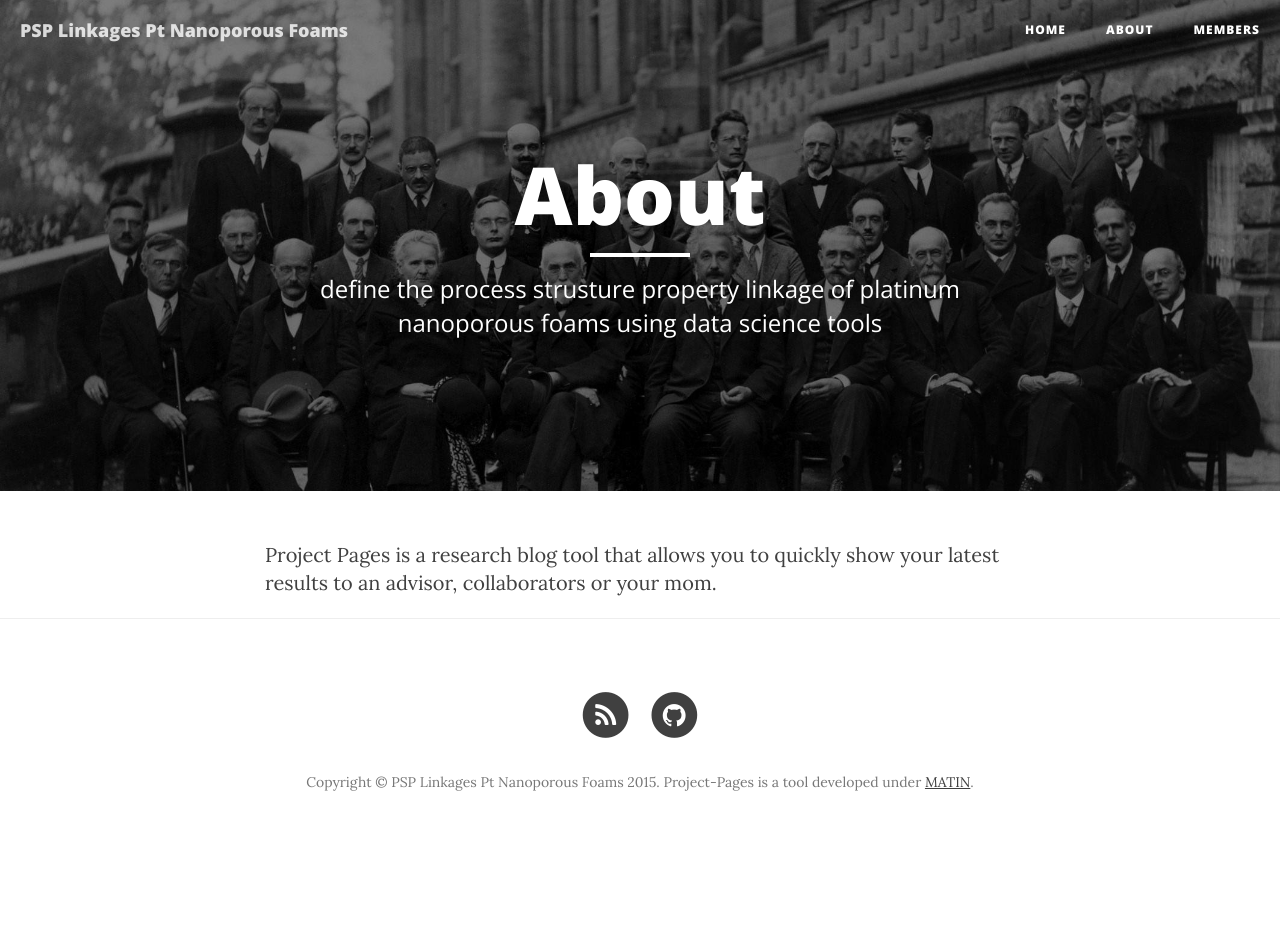
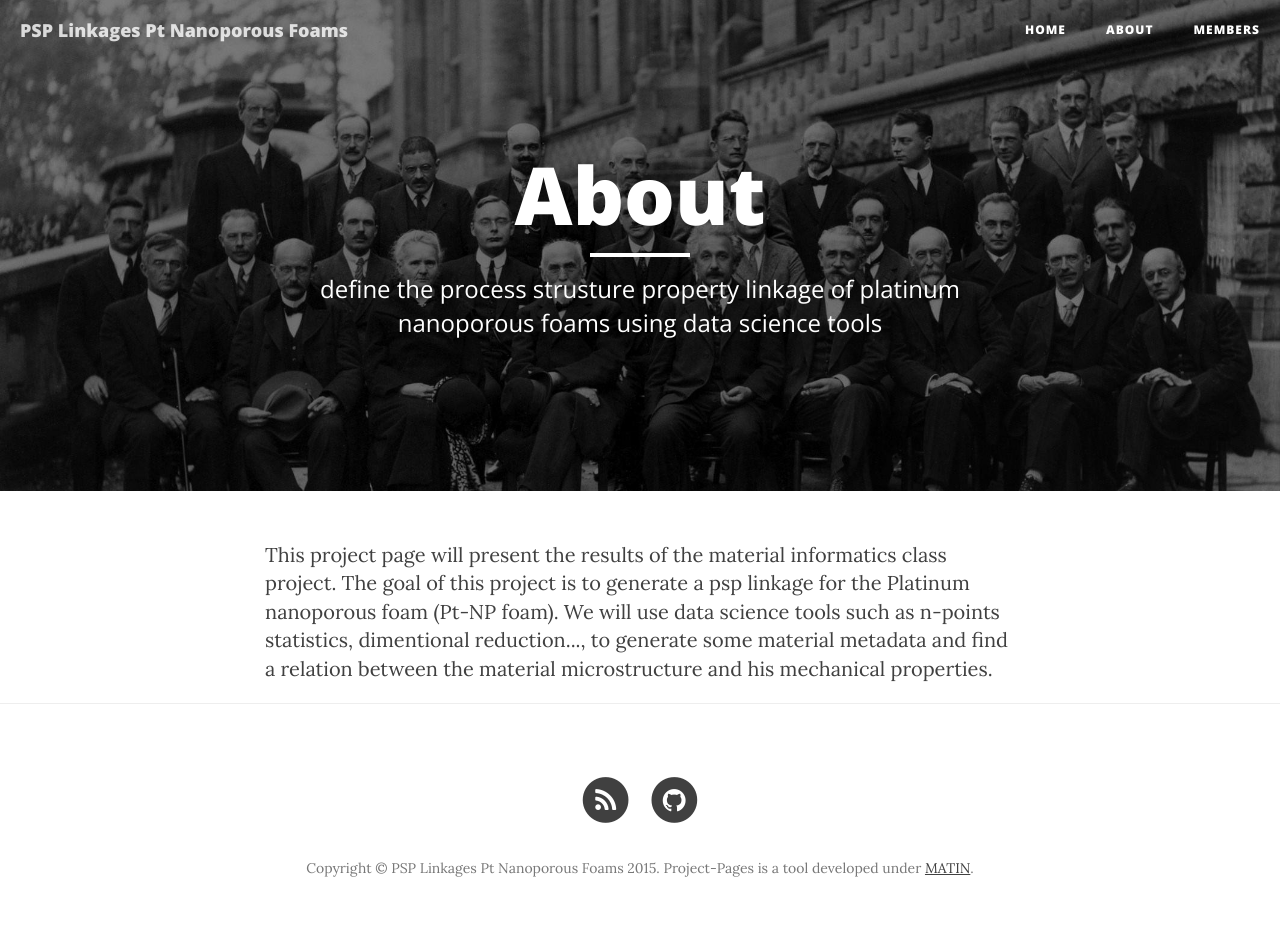
Before and after one commit to jcastillo7/MIC-Pt-NP-foams, a Jekyll site: the page built from about.html, in a window 1280 px wide. Built offline with Jekyll 4.4.1, drawn with Linux system fonts in a browser that asks for light colours; nearby versions of some CDN libraries; before the commit the page ends 900 px from its top, so only the background shows below that.

Commit message:
Update about.html

```diff
--- a/about.html
+++ b/about.html
@@ -5,4 +5,7 @@ description: "Why use Project Pages?"
 header-img: "img/home-bg.jpg"
 ---
 
-Project Pages is a research blog tool that allows you to quickly show your latest results to an advisor, collaborators or your mom.
+This project page will present the results of the material informatics class project. The goal of this project is to generate
+a psp linkage for the Platinum nanoporous foam (Pt-NP foam). We will use data science tools such as n-points statistics,
+dimentional reduction..., to generate some material metadata and find a relation between the material microstructure and his
+mechanical properties.
```
